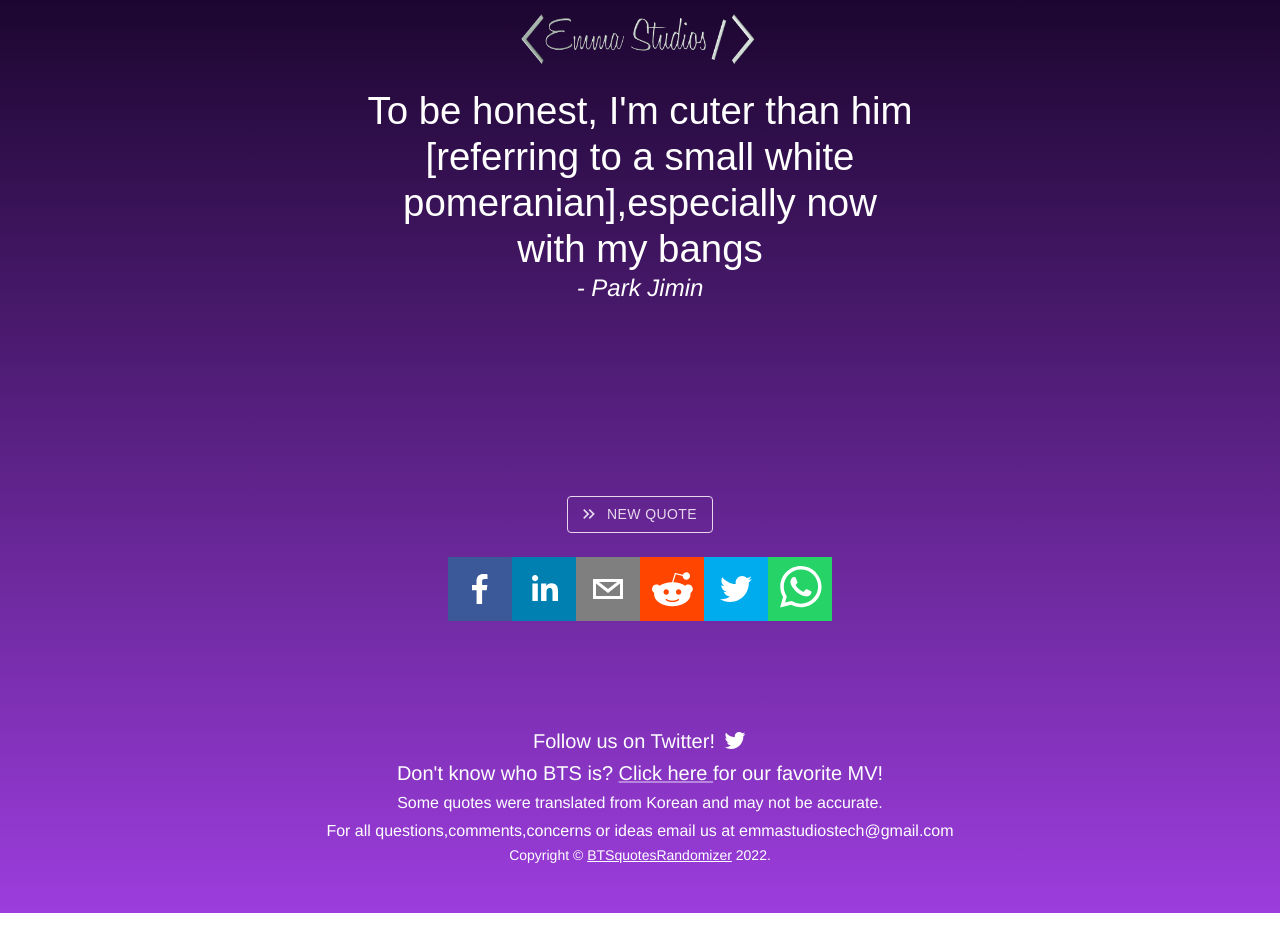
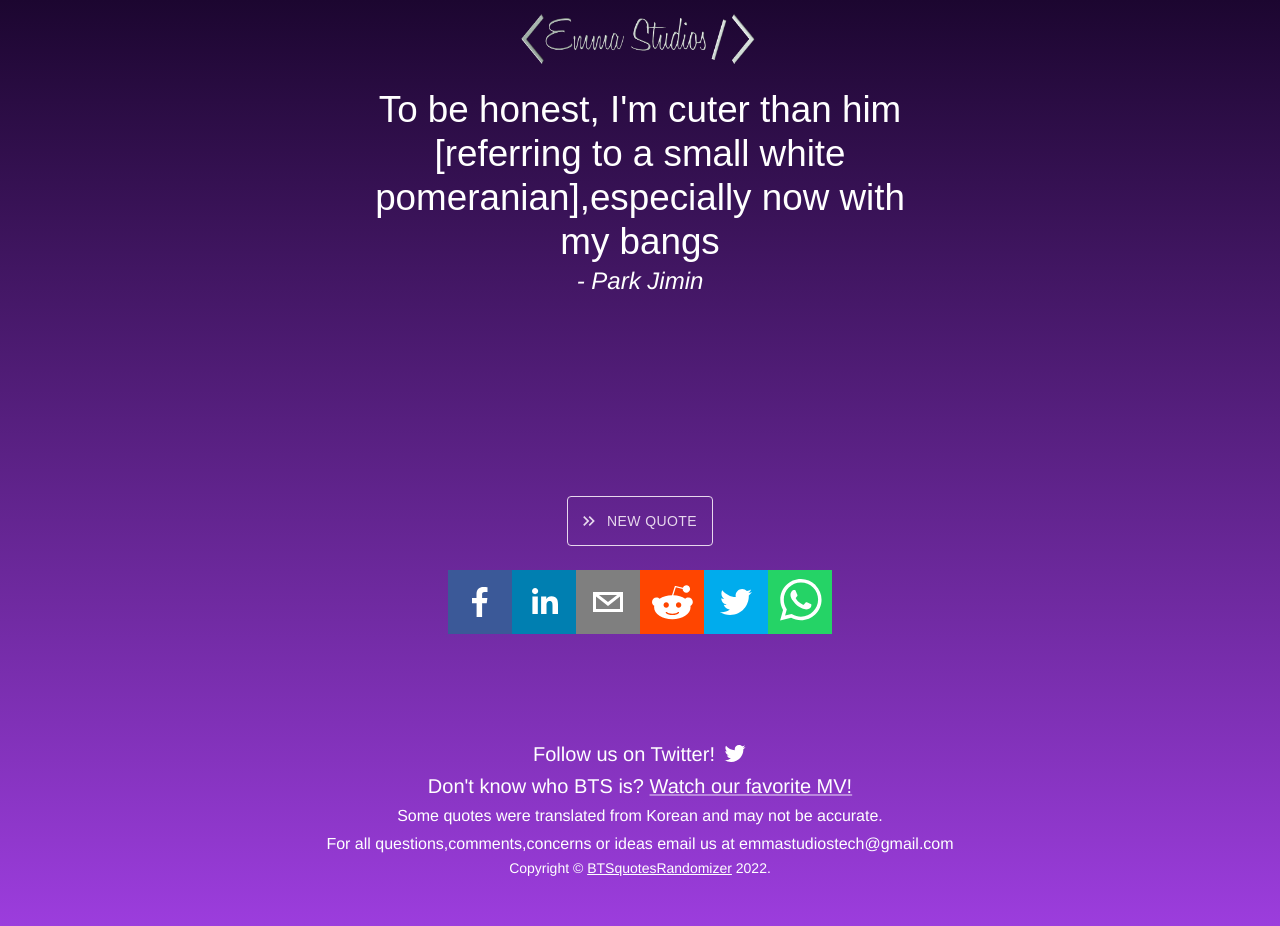
Before and after one commit to EmmaSecrest/btsQuotesRandomizer, a React (Create React App) app: page / in a window 1280 px wide. Built offline with nearby package versions, Linux system fonts and the light colour scheme.

Commit message:
small changes made

```diff
--- a/src/footer/footer.js
+++ b/src/footer/footer.js
@@ -33,7 +33,7 @@ export default function Footer(){
           align="center"
           color="#fff"
         >
-          Don't know who BTS is? <Link href = 'https://www.youtube.com/watch?v=kTlv5_Bs8aw&ab_channel=HYBELABELS' color = "#fff" sx = {{ "&:hover":{color:'#C8A3E5 '}}} target ='_blank'>Click here </Link> for our favorite MV!
+          Don't know who BTS is? <Link href = 'https://www.youtube.com/watch?v=kTlv5_Bs8aw&ab_channel=HYBELABELS' color = "#fff" sx = {{ "&:hover":{color:'#C8A3E5 '}}} target ='_blank'> Watch our favorite MV!</Link>
         </Typography>
 
 
--- a/src/quoteCard.js/QuoteCard.js
+++ b/src/quoteCard.js/QuoteCard.js
@@ -68,7 +68,7 @@ export default function QuoteCard(){
                   align="center"
                   color="#fff"
                   fontFamily='Arial'
-                  fontSize= '2.4rem'
+                  fontSize= '2.3rem'
                   >
                   {quotes[quoteIndex].quote}
 
@@ -93,7 +93,7 @@ export default function QuoteCard(){
                 <Button
                     variant="outlined"
                     startIcon = {<KeyboardDoubleArrowRightIcon />}
-                    style ={{ color: "#e7d8ed" , fontFamily:"Arial", border:'1px solid #e7d8ed'
+                    style ={{ color: "#e7d8ed" , fontFamily:"Arial", border:'1px solid #e7d8ed', minHeight:"50px", minWidth:"75px",
                     }}
                     onClick = {() => getNewQuote()} >
                     New Quote</Button>
```
